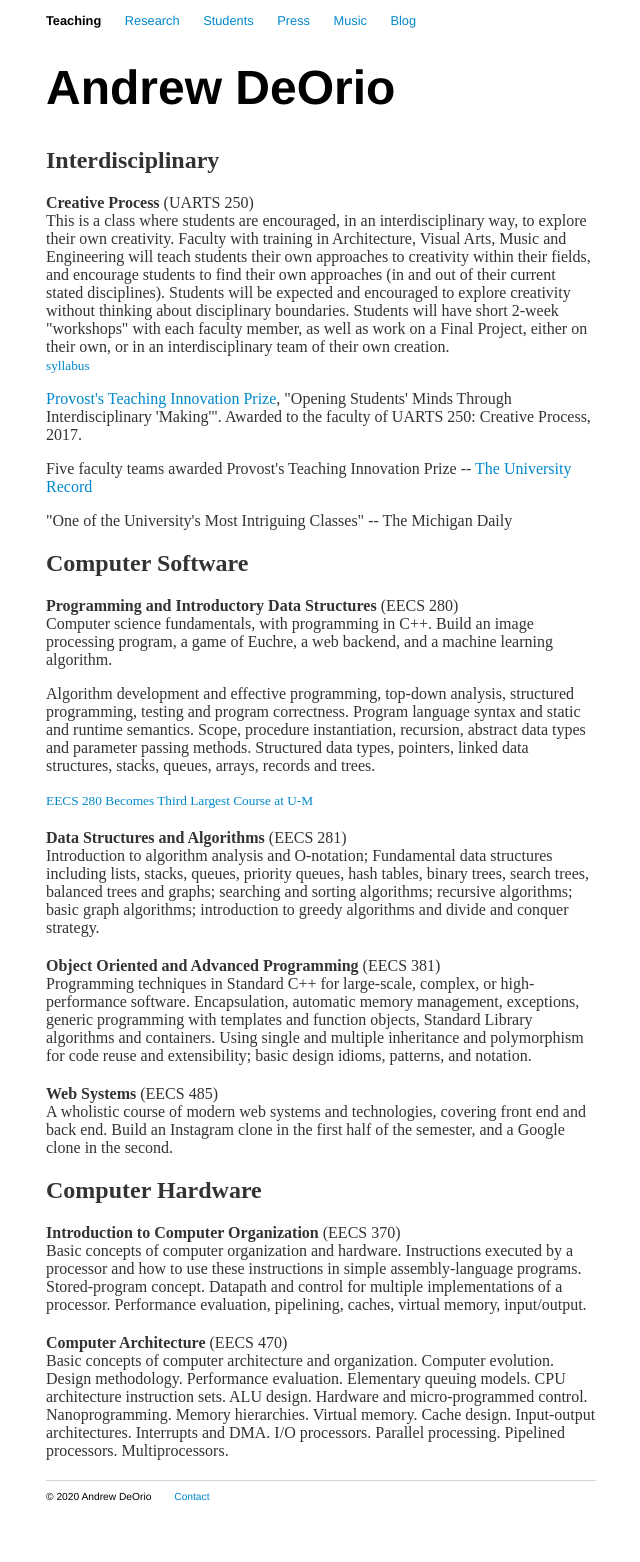
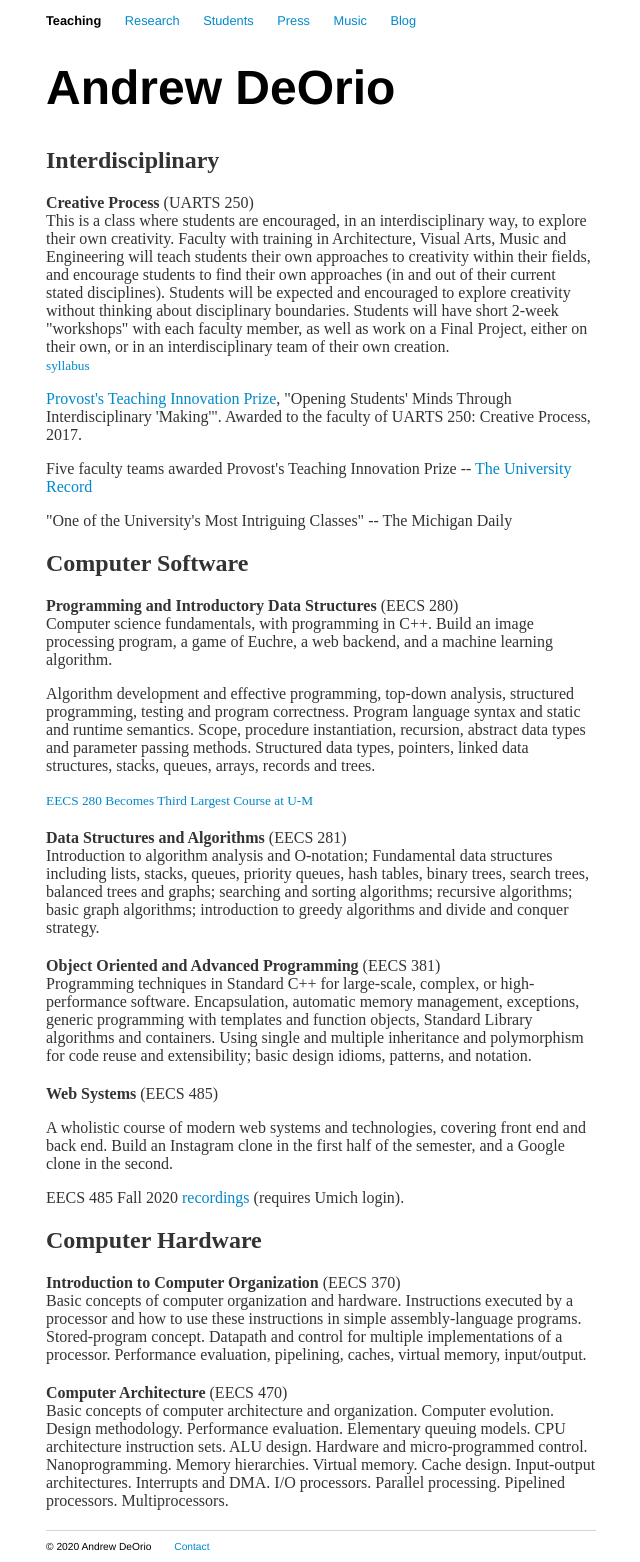
Before and after one commit to awdeorio/andrewdeorio.com, a Jekyll site: the page built from teaching/index.html, in a window 1280 px wide. Shown: the whole page, without its empty margins (319-959 px from the left). Built offline with Jekyll 4.4.1, drawn with Linux system fonts in a browser that asks for light colours; nearby versions of some CDN libraries; before the commit the page ends 1512 px from its top, so only the background shows below that.

Commit message:
Link to EECS 485 f20 recordings

```diff
--- a/index.html
+++ b/index.html
@@ -22,6 +22,11 @@ title: Andrew DeOrio
 </div>
 
 <div class="content">
+  <p>Looking for EECS 485 Web Systems Fall 2020 <a href="https://umich.instructure.com/courses/391021/external_tools/28616" target="_blank">recordings</a>? (requires Umich login).</p>
+</div>
+
+
+<div class="content">
   <!-- Meet the Faculty Video -->
   <iframe
     width="480" height="270"
--- a/teaching/index.html
+++ b/teaching/index.html
@@ -40,7 +40,8 @@ Programming techniques in Standard C++ for large-scale, complex, or high-perform
 
 <div class="content">
 <b>Web Systems</b> (EECS 485)<br>
-A wholistic course of modern web systems and technologies, covering front end and back end. Build an Instagram clone in the first half of the semester, and a Google clone in the second.
+<p>A wholistic course of modern web systems and technologies, covering front end and back end. Build an Instagram clone in the first half of the semester, and a Google clone in the second.</p>
+<p>EECS 485 Fall 2020 <a href="https://umich.instructure.com/courses/391021/external_tools/28616" target="_blank">recordings</a> (requires Umich login).</p>
 </div>
 
 <div class="content">
```
